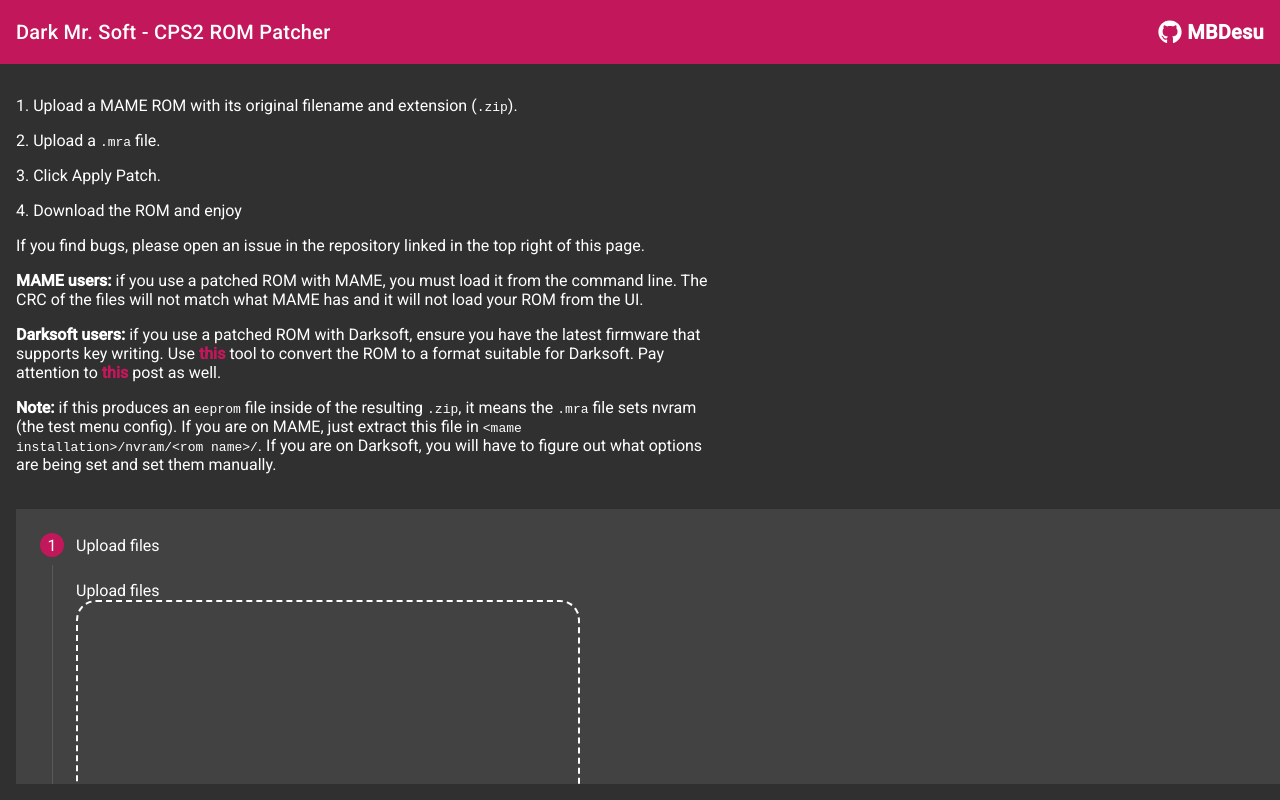
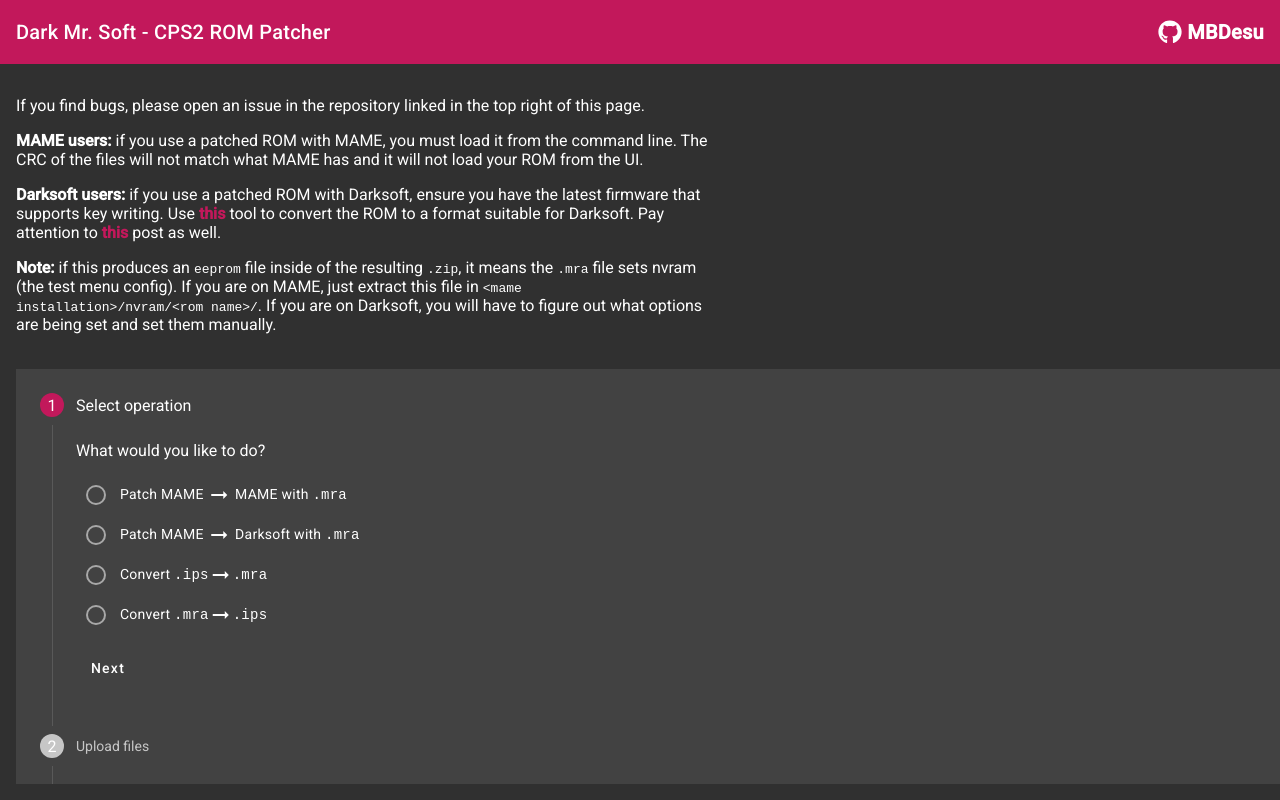
Before and after one commit to MBDesu/DarkMrSoft, an Angular app: page / in a window 1280 px wide. Built offline with nearby package versions, Linux system fonts and the light colour scheme.

Commit message:
refactor: put workflow in a wizard

```diff
--- a/src/app/app.component.html
+++ b/src/app/app.component.html
@@ -7,11 +7,6 @@
 <mat-sidenav-container>
   <mat-sidenav-content class="app-content">
     <div>
-      <p>1. Upload a MAME ROM with its original filename and extension
-      (<code>.zip</code>).</p>
-      <p>2. Upload a <code>.mra</code> file.</p>
-      <p>3. Click Apply Patch.</p>
-      <p>4. Download the ROM and enjoy</p>
       <p>If you find bugs, please open an issue in the repository linked in the
       top right of this page.</p>
       <p><strong>MAME users:</strong> if you use a patched ROM with MAME, you must
@@ -32,17 +27,12 @@
       options are being set and set them manually.</p>
     </div>
     <br />
-    <cps2-wizard [fileDropperConfig]="fileDropperConfig"></cps2-wizard>
+    <cps2-wizard></cps2-wizard>
     <cps2-file-dropper [config]="fileDropperConfig" (filesAdded)="filesAdded($event)" *ngIf="!files.length"></cps2-file-dropper><br />
     <div *ngIf="error">{{ error }}</div>
     <mat-slide-toggle *ngIf="combinedEncryptedBinary.length" [(ngModel)]="dumps">Display hex dumps</mat-slide-toggle><br />
     <br />
     <ng-container *ngIf="filesUploaded">
-      <!-- <label for="output">Output format</label>
-      <mat-radio-group class="output-radio-group" name="output" [(ngModel)]="outputFormat">
-        <mat-radio-button class="output-radio-button" value="mame">MAME</mat-radio-button>
-        <mat-radio-button class="output-radio-button" value="darksoft">Darksoft</mat-radio-button>
-      </mat-radio-group> -->
       <button mat-raised-button *ngIf="combinedEncryptedBinary.length && !isApplyingPatch && !appliedPatch" color="primary" (click)="applyPatch()">Apply Patch</button>&nbsp;
       <button mat-raised-button *ngIf="downloadLink" color="primary" (click)="download.click()">Download Patched ROM</button>&nbsp;
       <a [href]="downloadLink" [hidden]="true" [download]="zipFilename" #download></a>
--- a/src/app/components/file-dropper/file-dropper.component.ts
+++ b/src/app/components/file-dropper/file-dropper.component.ts
@@ -28,6 +28,7 @@ export class FileDropperComponent implements OnInit, ControlValueAccessor {
   isDisabled = false;
   error = '';
   files: File[] = [];
+  filesCommitted = false;
   filesReady = false;
   fileTypesEncountered: string[] = [];
   onChange!: (_: any) => void;
@@ -56,16 +57,28 @@ export class FileDropperComponent implements OnInit, ControlValueAccessor {
     this.isDisabled = isDisabled;
   }
 
-  writeValue(files: File[]): void {
-    this.files = files;
+  // eslint-disable-next-line @typescript-eslint/no-unused-vars
+  writeValue(_: any): void {
+    return;
   }
 
   // validation
   // eslint-disable-next-line @typescript-eslint/no-unused-vars
   validate(_: AbstractControl): ValidationErrors | null {
-    return this.error ? {
-      error: this.error
-    } : null;
+    const errors: { error: string; }[] = [];
+    if (this.error) {
+      errors.push({ error: this.error });
+    }
+    if (this.config.maxFiles && this.files.length > this.config.maxFiles) {
+      errors.push({ error: 'Somehow you have too many files.' });
+    }
+    if (this.config.minFiles && this.files.length < this.config.minFiles) {
+      errors.push({ error: `Need $(this.config.minFiles - this.files.length) more files.` });
+    }
+    if (!this.filesCommitted) {
+      errors.push({ error: 'Click the upload files button.'} );
+    }
+    return errors.length ? errors : null;
   }
 
 
@@ -118,6 +131,7 @@ export class FileDropperComponent implements OnInit, ControlValueAccessor {
   }
 
   commitFiles(): void {
+    this.filesCommitted = true;
     this.filesAdded.emit(this.files);
   }
 
@@ -127,6 +141,7 @@ export class FileDropperComponent implements OnInit, ControlValueAccessor {
       if (this.fileExtensionIsValid(file)) {
         this.fileTypesEncountered.push(FileUtil.getFileExtension(file));
         this.files.push(file);
+        this.onChange(file);
         this.areFilesReady();
         return true;
       }
--- a/src/app/components/wizard/wizard.component.html
+++ b/src/app/components/wizard/wizard.component.html
@@ -1,12 +1,29 @@
-<mat-stepper orientation="vertical">
-  <mat-step [stepControl]="fileDropperForm">
+<mat-stepper orientation="vertical" linear>
+  <mat-step [stepControl]="operationForm" [editable]="false">
+    <form [formGroup]="operationForm">
+      <ng-template matStepLabel>Select operation</ng-template>
+      <mat-label>What would you like to do?</mat-label>
+      <mat-radio-group class="radio-group" formControlName="operation">
+        <mat-radio-button value="to_mame">Patch MAME <mat-icon>arrow_right_alt</mat-icon> MAME with <code>.mra</code></mat-radio-button>
+        <mat-radio-button value="to_darksoft">Patch MAME <mat-icon>arrow_right_alt</mat-icon> Darksoft with <code>.mra</code></mat-radio-button>
+        <mat-radio-button value="ips_to_mra">Convert <code>.ips</code> <mat-icon>arrow_right_alt</mat-icon> <code>.mra</code></mat-radio-button>
+        <mat-radio-button value="mra_to_ips">Convert <code>.mra</code> <mat-icon>arrow_right_alt</mat-icon> <code>.ips</code></mat-radio-button>
+      </mat-radio-group>
+      <div>
+        <button mat-button matStepperNext>Next</button>
+      </div>
+    </form>
+  </mat-step>
+  <mat-step [stepControl]="fileDropperForm" [editable]="false">
     <form [formGroup]="fileDropperForm">
       <ng-template matStepLabel>Upload files</ng-template>
-      <mat-label>Upload files</mat-label>
       <cps2-file-dropper formControlName="fileDropper" [config]="fileDropperConfig"></cps2-file-dropper>
     </form>
+    <div>
+      <button mat-button matStepperNext>Next</button>
+    </div>
   </mat-step>
-  <mat-step>
+  <mat-step [editable]="false">
     <ng-template matStepLabel></ng-template>
   </mat-step>
 </mat-stepper>
--- a/src/app/components/wizard/wizard.component.scss
+++ b/src/app/components/wizard/wizard.component.scss
@@ -0,0 +1,10 @@
+.radio-group {
+  display: flex;
+  flex-direction: column;
+  margin: 15px 0;
+  align-items: flex-start;
+}
+
+mat-icon {
+  vertical-align: middle;
+}
--- a/src/app/components/wizard/wizard.component.ts
+++ b/src/app/components/wizard/wizard.component.ts
@@ -9,8 +9,38 @@ import { FileDroppableConfig } from '../file-dropper/file-dropper-config';
 })
 export class WizardComponent {
 
-  @Input({ required: true }) fileDropperConfig!: FileDroppableConfig;
+  dropperConfigs: { [key: string]: FileDroppableConfig } = {
+    'to_mame': {
+      minFiles: 2,
+      maxFiles: 2,
+      allowedFileExtensions: [ 'mra', 'zip' ],
+      uniqueExtensions: true,
+    },
+    'to_darksoft': {
+      minFiles: 2,
+      maxFiles: 2,
+      allowedFileExtensions: [ 'mra', 'zip' ],
+      uniqueExtensions: true,
+    },
+    'ips_to_mra': {
+      minFiles: 2,
+      maxFiles: 2,
+      allowedFileExtensions: [ 'mra', 'ips' ],
+      uniqueExtensions: true,
+    },
+    'mra_to_ips': {
+      minFiles: 2,
+      maxFiles: 2,
+      allowedFileExtensions: [ 'mra', 'ips' ],
+      uniqueExtensions: true,
+    }
+  };
 
+  fileDropperConfig!: FileDroppableConfig;
+
+  operationForm = this.fb.group({
+    operation: ['', Validators.required]
+  });
   fileDropperForm = this.fb.group({
     fileDropper: ['', Validators.required]
   });
```
